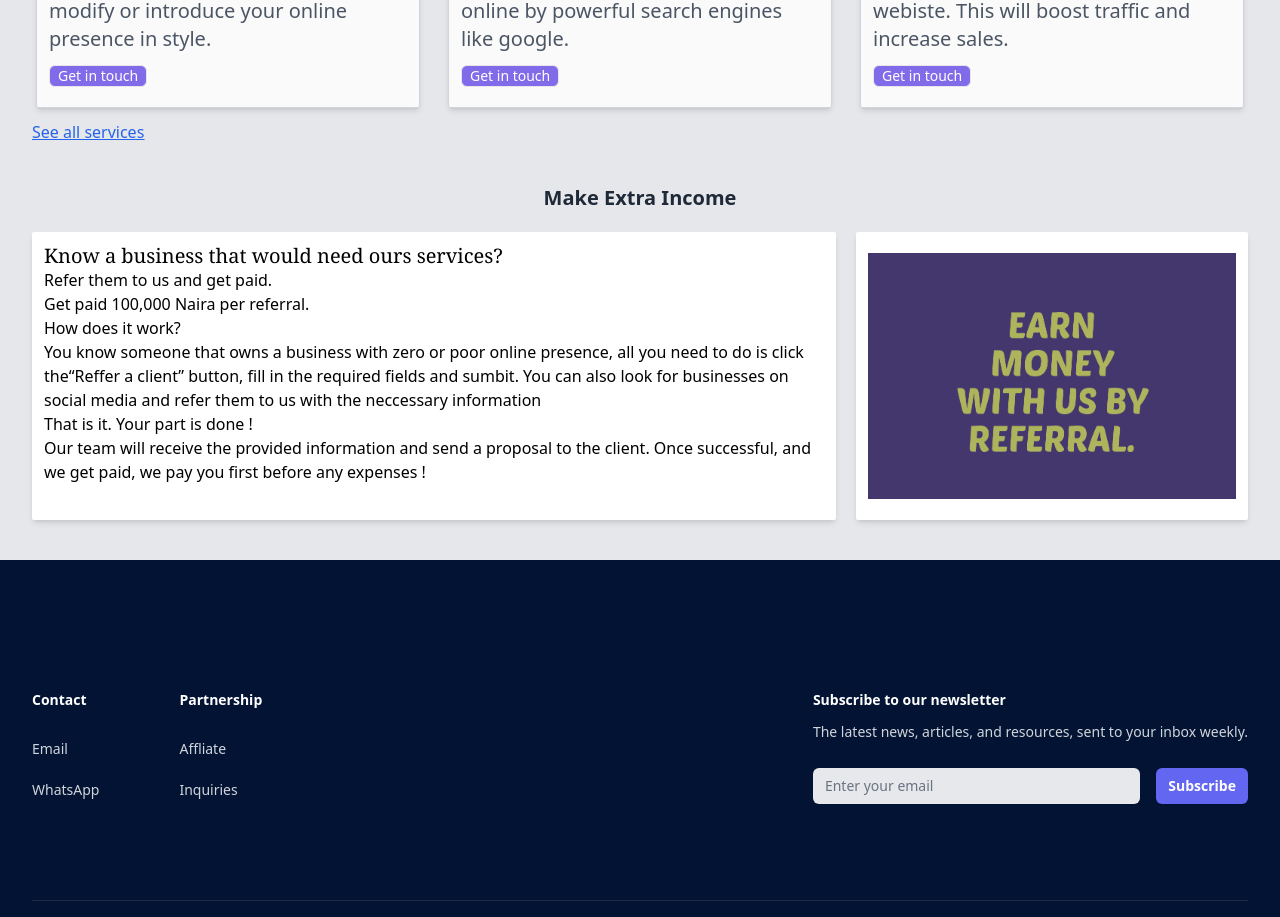
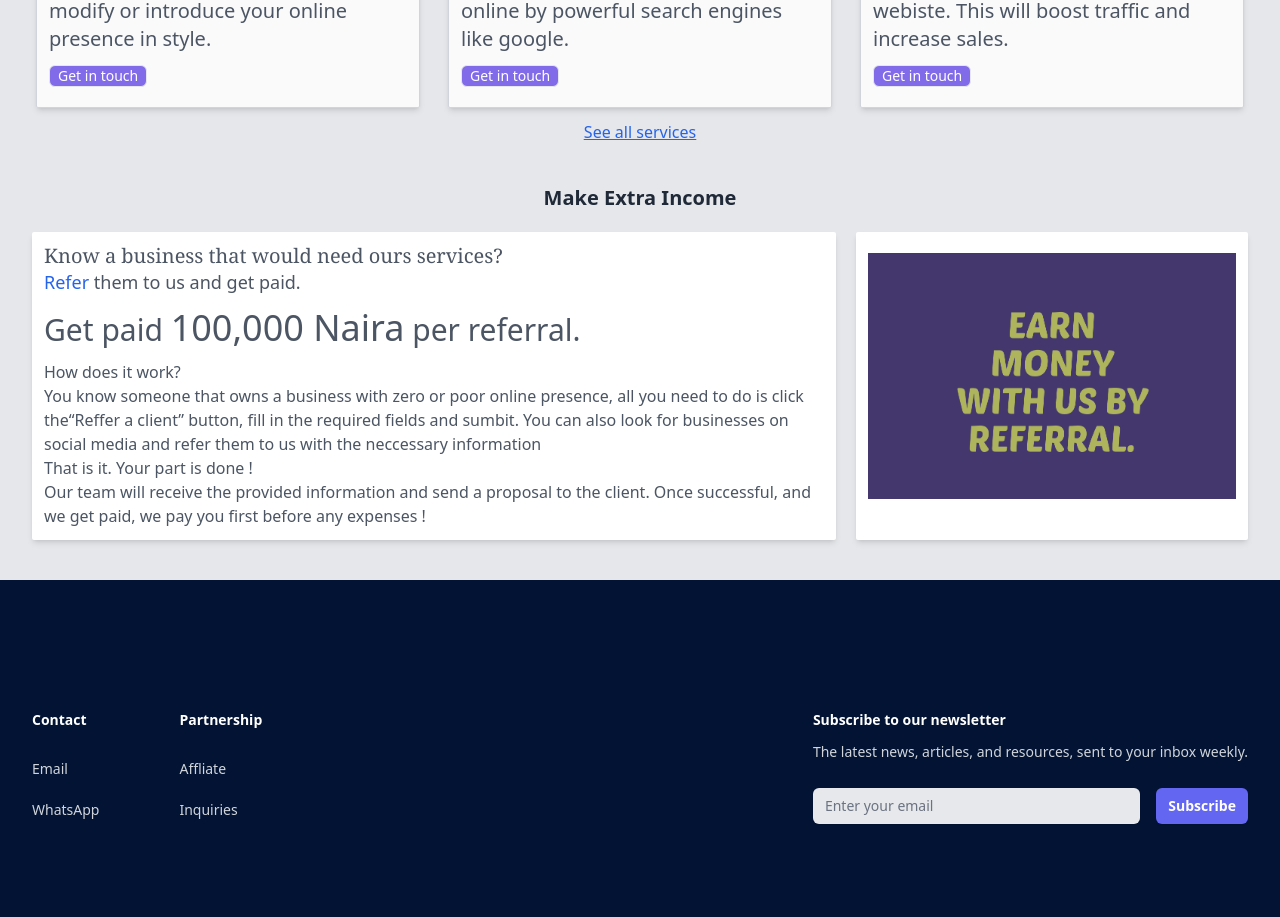
Before and after one commit to Gbanya-Michael/angia-website, a React (Vite) app: page / in a window 1280 px wide. Shown: the part 820-1737 px from the top of the page. Built offline with nearby package versions, Linux system fonts and the light colour scheme; the HTML template or start-up script is replaced by a standard one.

Commit message:
typo error

```diff
--- a/src/components/Home.jsx
+++ b/src/components/Home.jsx
@@ -175,7 +175,7 @@ export default function Home() {
                     </p>
 
                     <Link to="/contact-form">
-                      <div className=" mt-3 text-white border border-1 w-fit px-2 rounded-md text-sm bg-main2 hover:bg-bg1">
+                      <div className="mt-3 text-white border border-1 w-fit px-2 rounded-md text-sm bg-main2 hover:bg-bg1">
                         Get in touch
                       </div>
                     </Link>
@@ -184,7 +184,7 @@ export default function Home() {
               </ul>
             </div>
 
-            <div className="text-blue-600 hover:text-blue-700 underline mt-3">
+            <div className="md:text-center  text-blue-600 hover:text-blue-700 underline mt-3">
               <Link to="/services">See all services</Link>
             </div>
           </div>
@@ -202,13 +202,19 @@ export default function Home() {
                   />
                 </div>
               </div>
-              <div className="mt-5 md:mt-0 dark:text-white p-3 dark:p-0 bg-white  dark:bg-black rounded-sm shadow-md  col-span-2 order-1">
+              <div className="mt-5 md:mt-0 text-gray-600 dark:text-white p-3 dark:p-0 bg-white  dark:bg-black rounded-sm shadow-md  col-span-2 order-1">
                 <p className=" font-serif text-xl leading-6">
                   Know a business that would need ours services?
                 </p>
-                <p> Refer them to us and get paid.</p>
-                <p>
-                  Get paid <span>100,000 Naira</span> per referral.
+                <p className="text-lg">
+                  <Link className="text-blue-600 hover:text-blue-700">
+                    Refer
+                  </Link>
+                  <span> them to us and get paid.</span>
+                </p>
+                <p className="text-3xl my-3">
+                  Get paid <span className="text-4xl">100,000 Naira</span> per
+                  referral.
                 </p>
 
                 <div>
```
